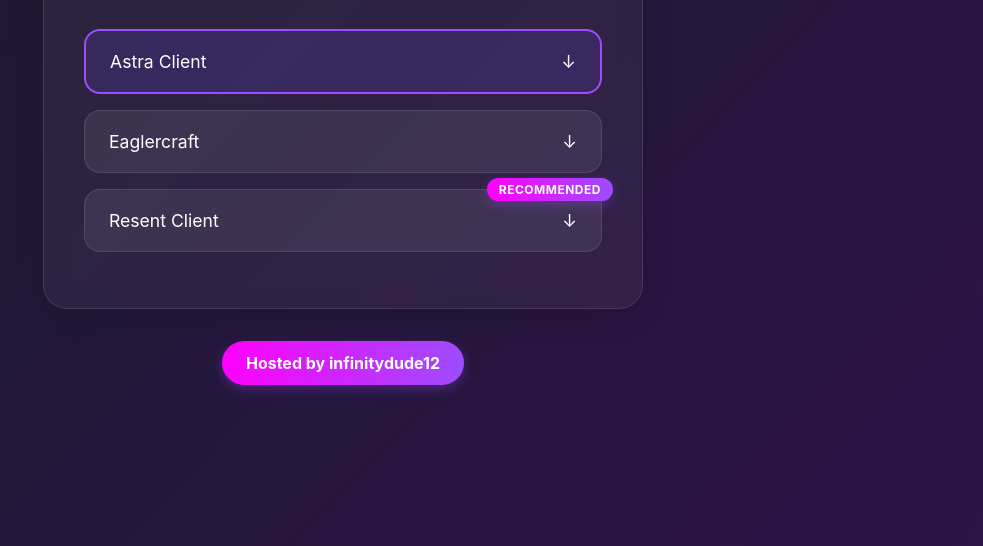
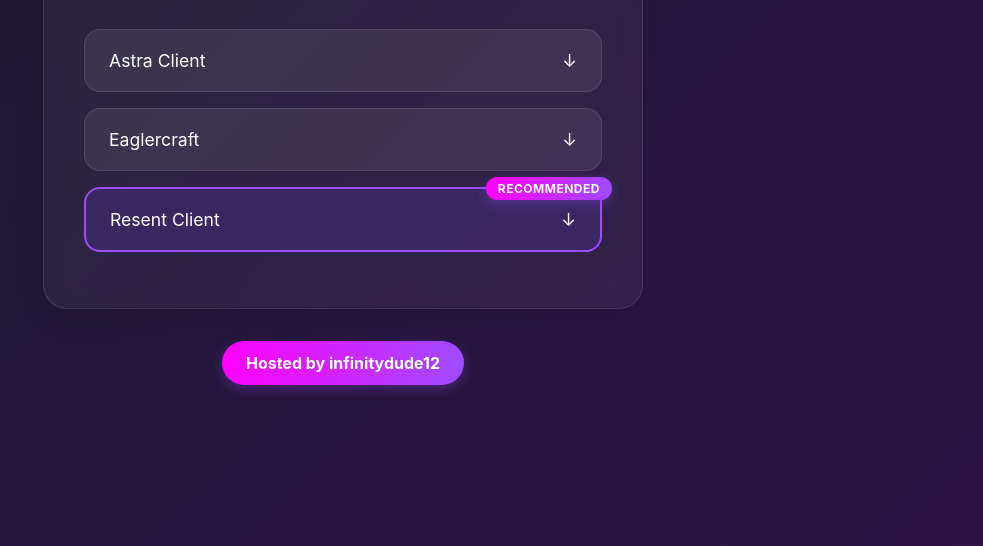
Before and after one commit to ayaangupta12/donut-launcher, a plain HTML site: page index.html in a window 1280 px wide. Shown: the part 254-800 px from the top of the page, without its empty margins (297-1280 px from the left). Drawn offline with Linux system fonts and the light colour scheme.

Commit message:
Update index.html

```diff
--- a/index.html
+++ b/index.html
@@ -233,7 +233,7 @@
     <h1>Donut Launcher</h1>
 
     <div class="client-group">
-      <div class="client-header featured-header" onclick="toggleGroup('astra')">
+      <div class="client-header" onclick="toggleGroup('astra')">
         <span>Astra Client</span>
         <span class="arrow">↓</span>
       </div>
@@ -267,7 +267,7 @@
     </div>
 
     <div class="client-group">
-      <div class="client-header" onclick="toggleGroup('resent')">
+      <div class="client-header featured-header" onclick="toggleGroup('resent')">
         <span>Resent Client</span>
         <span class="arrow">↓</span>
         <div class="recommended-badge">RECOMMENDED</div>
```
